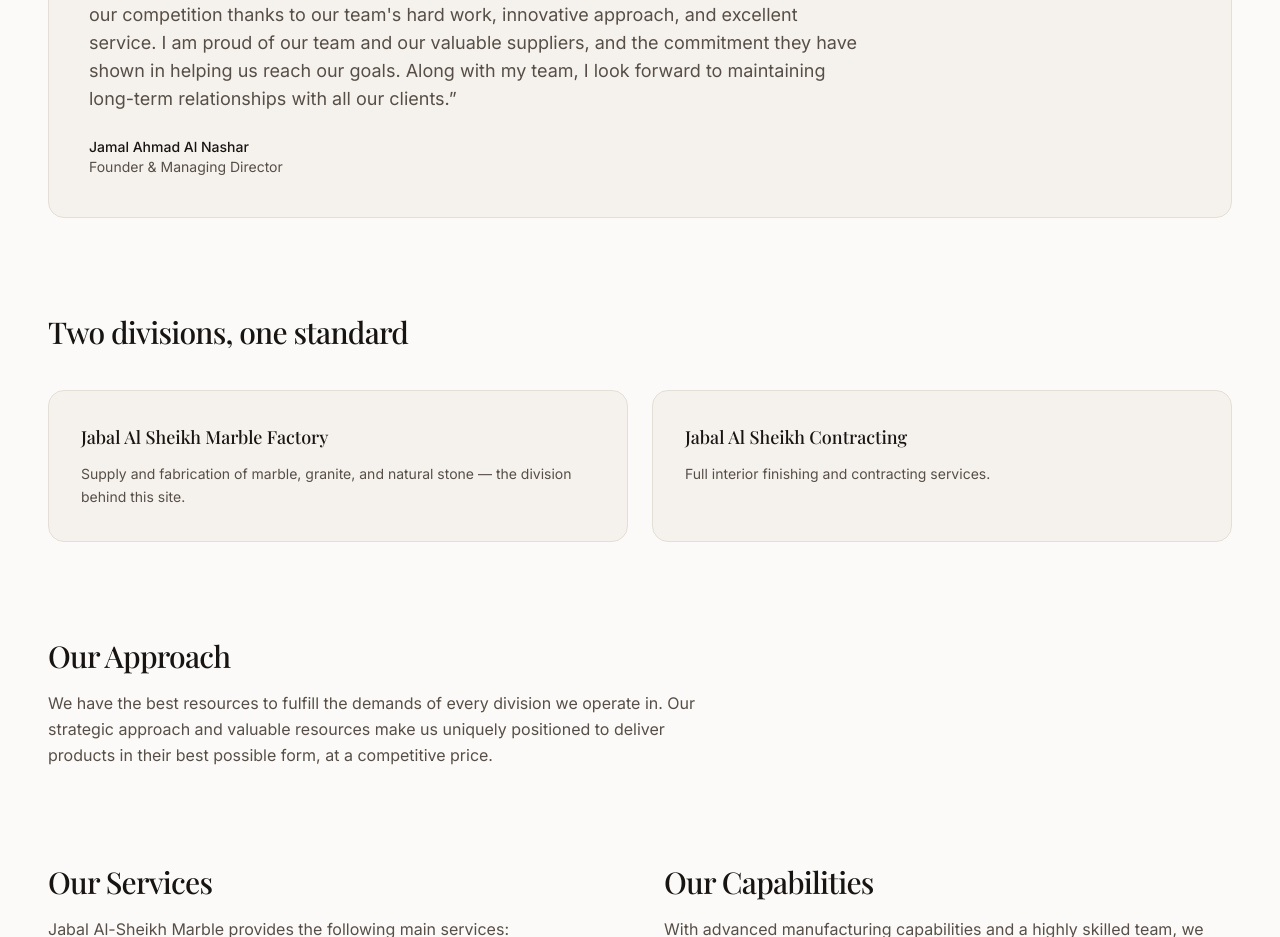
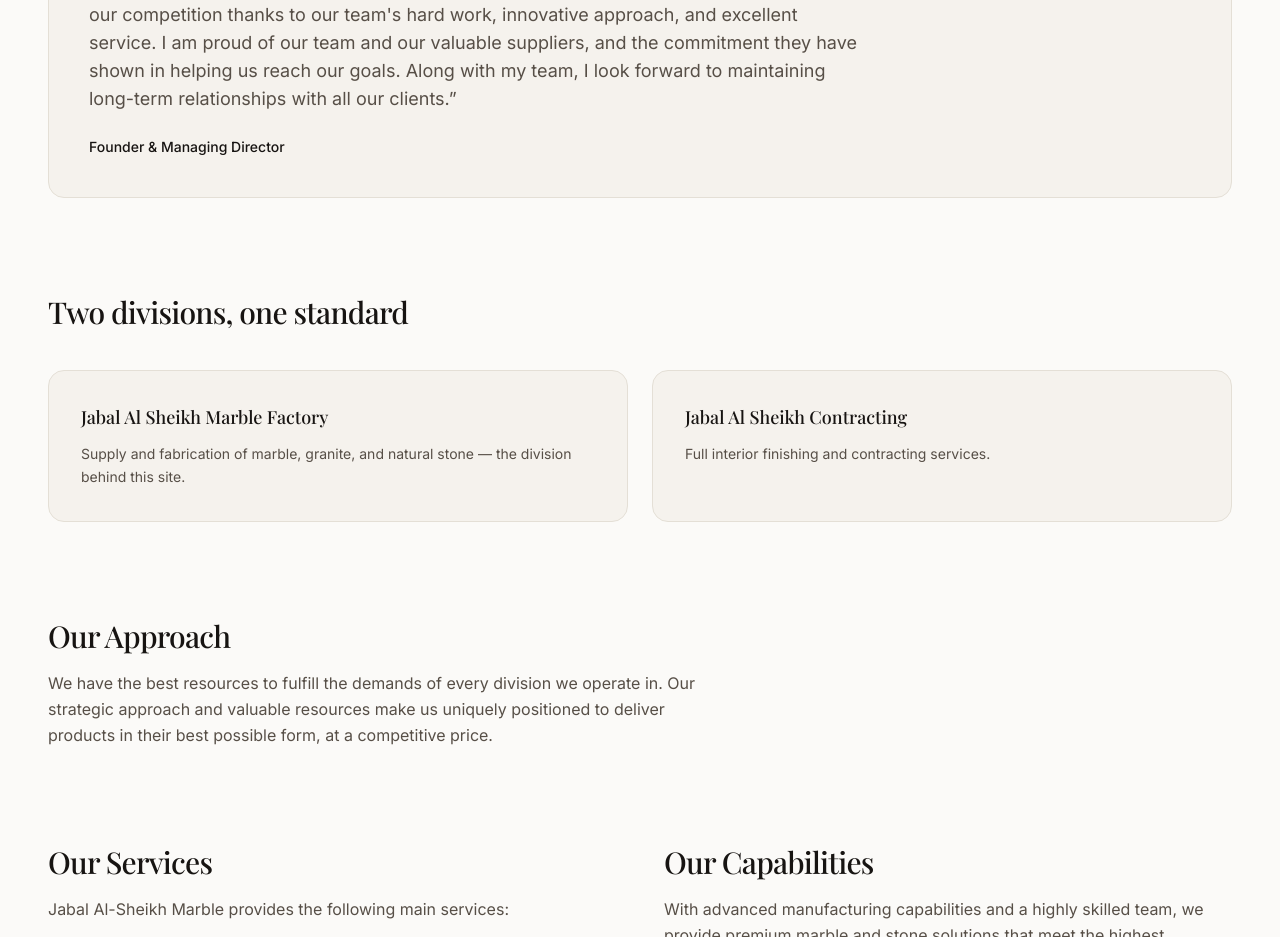
Before and after one commit to basselalnashar-gif/jas-marble-websitee, a Next.js app: page /about in a window 1280 px wide. Shown: the part 1080-2017 px from the top of the page. Built offline with nearby package versions, Linux system fonts and the light colour scheme.

Commit message:
Remove founder name from MD message attribution

```diff
--- a/src/app/about/page.tsx
+++ b/src/app/about/page.tsx
@@ -87,9 +87,6 @@ export default function AboutPage() {
               long-term relationships with all our clients.&rdquo;
             </blockquote>
             <p className="mt-6 text-sm font-medium text-fg">
-              {site.founder}
-            </p>
-            <p className="text-sm text-fg-muted">
               Founder &amp; Managing Director
             </p>
           </div>
```
